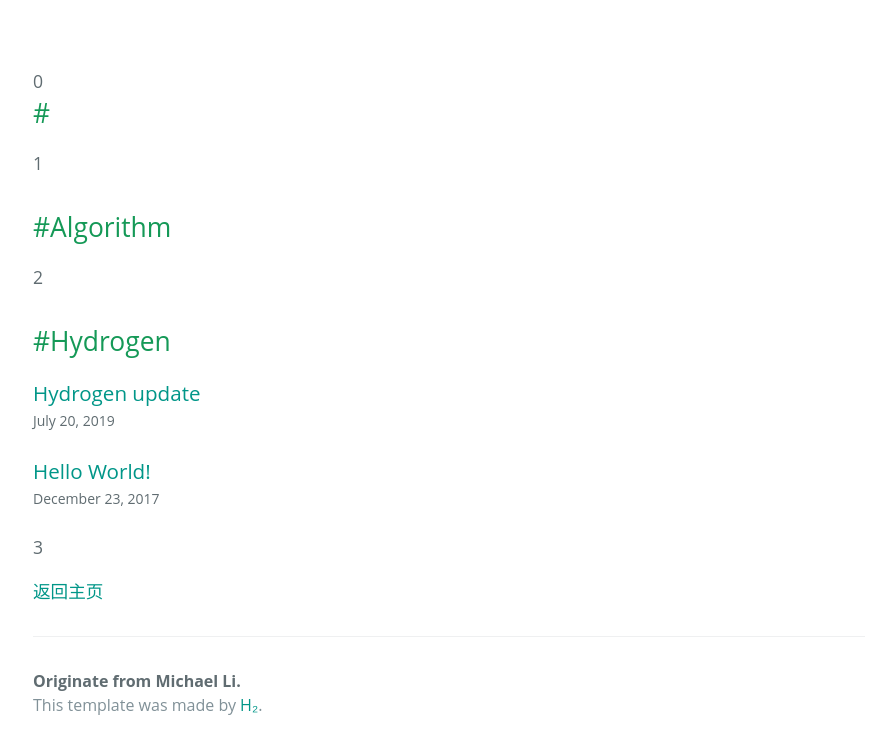
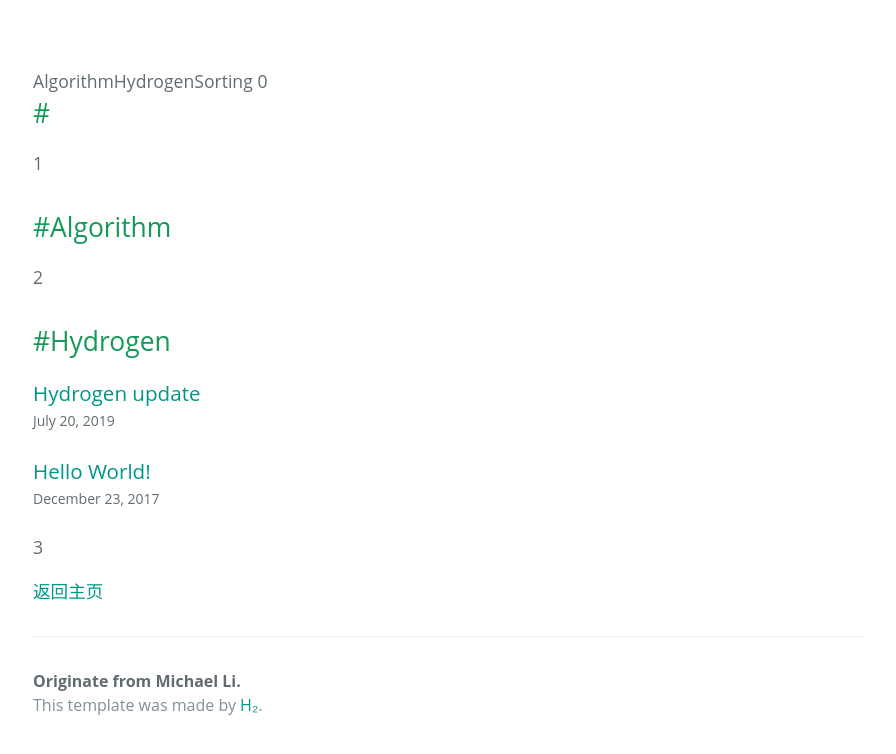
Before and after one commit to zl323/zl323.github.io, a Jekyll site: the page built from pages/Algorithms.md, in a window 1280 px wide and 1115 px high. Shown: the part 350-1104 px from the top of the window, without its empty margins (191-1087 px from the left). Built offline with Jekyll 4.4.1, drawn with Linux system fonts in a browser that asks for light colours; some web fonts are replaced.

Commit message:
test tags

```diff
--- a/pages/Algorithms.md
+++ b/pages/Algorithms.md
@@ -8,7 +8,7 @@ title: Algorithms
 
 {% capture site_tags %}{% for tag in site.tags %}{{ tag | first }}{% unless forloop.last %},{% endunless %}{% endfor %}{% endcapture %}
 {% assign tag_words = site_tags | split:',' | sort %}
-
+{{tag_words}}
 <!-- 遍历所有有标签的文章并列出标题 -->
 {% for item in (0..site.tags.size) %}
   {{item}}
```
